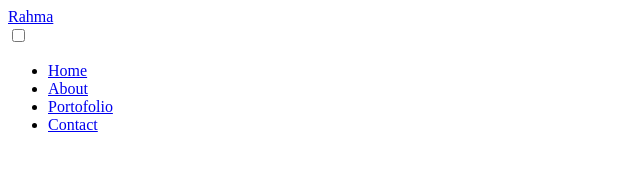
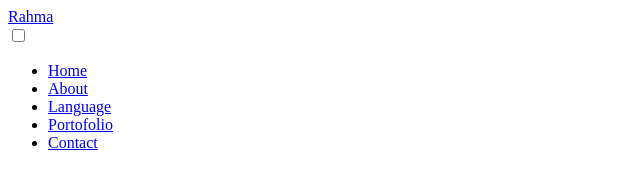
Before and after one commit to rahmaauliakh/ama-personalbranding, a plain HTML site: page index.html in a window 1280 px wide. Shown: the full height of the page, 0-640 px from the left. Drawn offline with Linux system fonts and the light colour scheme.

Commit message:
nambah navbar

```diff
--- a/index.html
+++ b/index.html
@@ -16,6 +16,7 @@
     <ul>
         <li><a href="#home">Home</a></li>
         <li><a href="#about">About</a></li>
+        <li><a href="#bahasa">Language</a></li>
         <li><a href="#portofolio">Portofolio</a></li>
         <li><a href="#contact">Contact</a></li>
     </ul>
```
